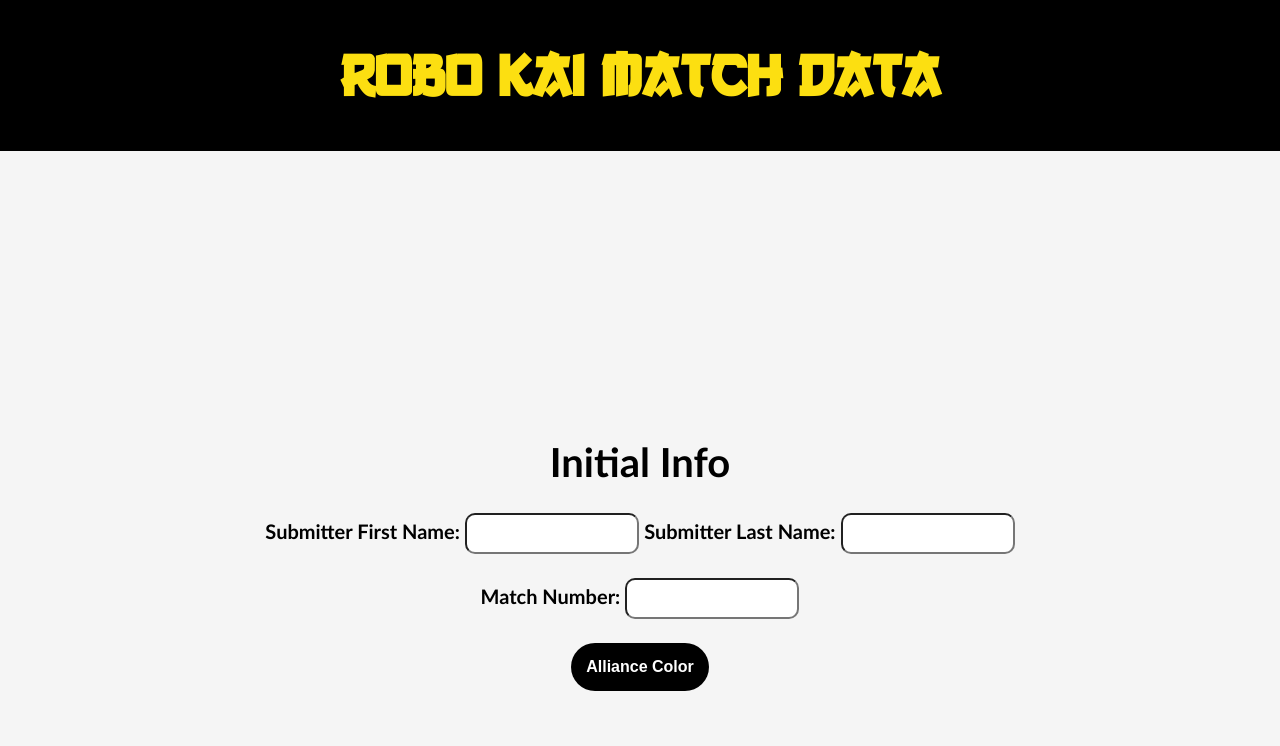
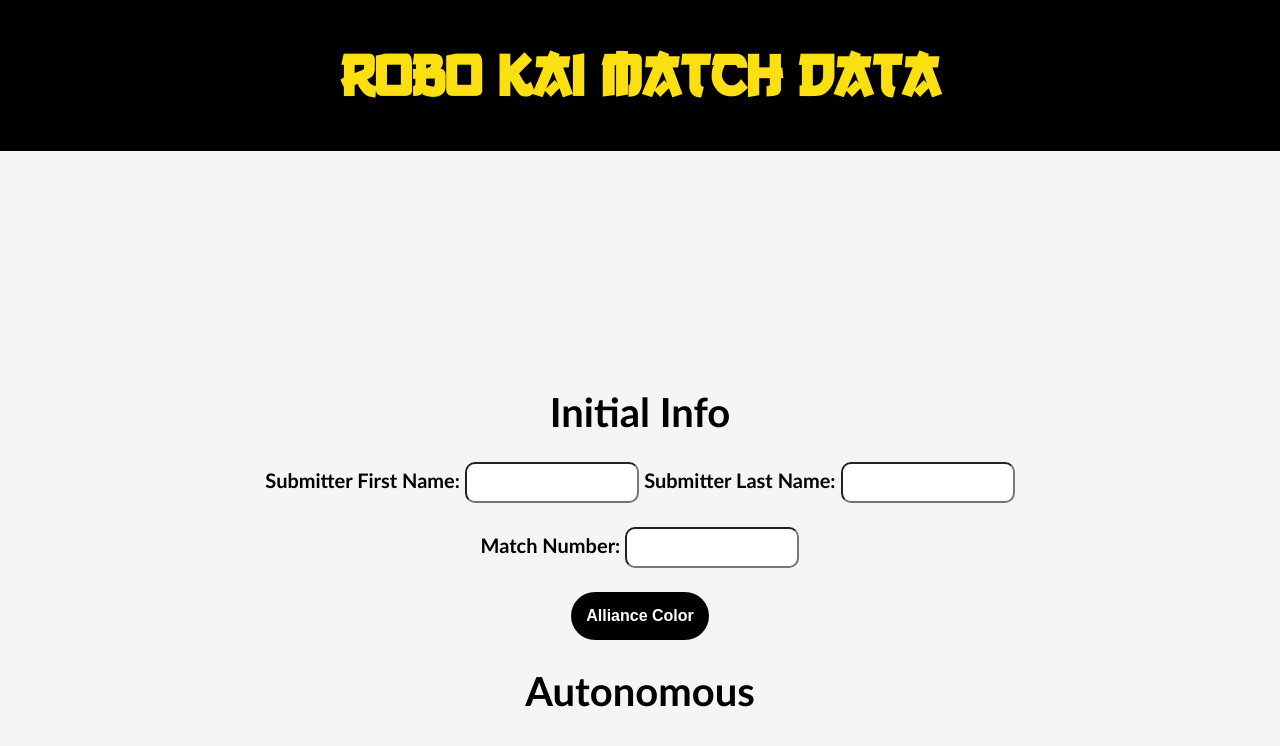
Before and after one commit to Coinvessel/Match-Data, a plain HTML site: page index.html in a window 1280 px wide. Drawn offline with Linux system fonts and the light colour scheme.

Commit message:
Add autonomous header

```diff
--- a/index.html
+++ b/index.html
@@ -81,6 +81,7 @@
 			<input type="number" id="matchNum" name="matchNum"><br><br>
 			<button class="button" type="button" onclick="changeColor()"><b>Alliance Color</b></button>
 		</form>
+		<h1>Autonomous</h1>
 	</main>
 
 	<script>
```
